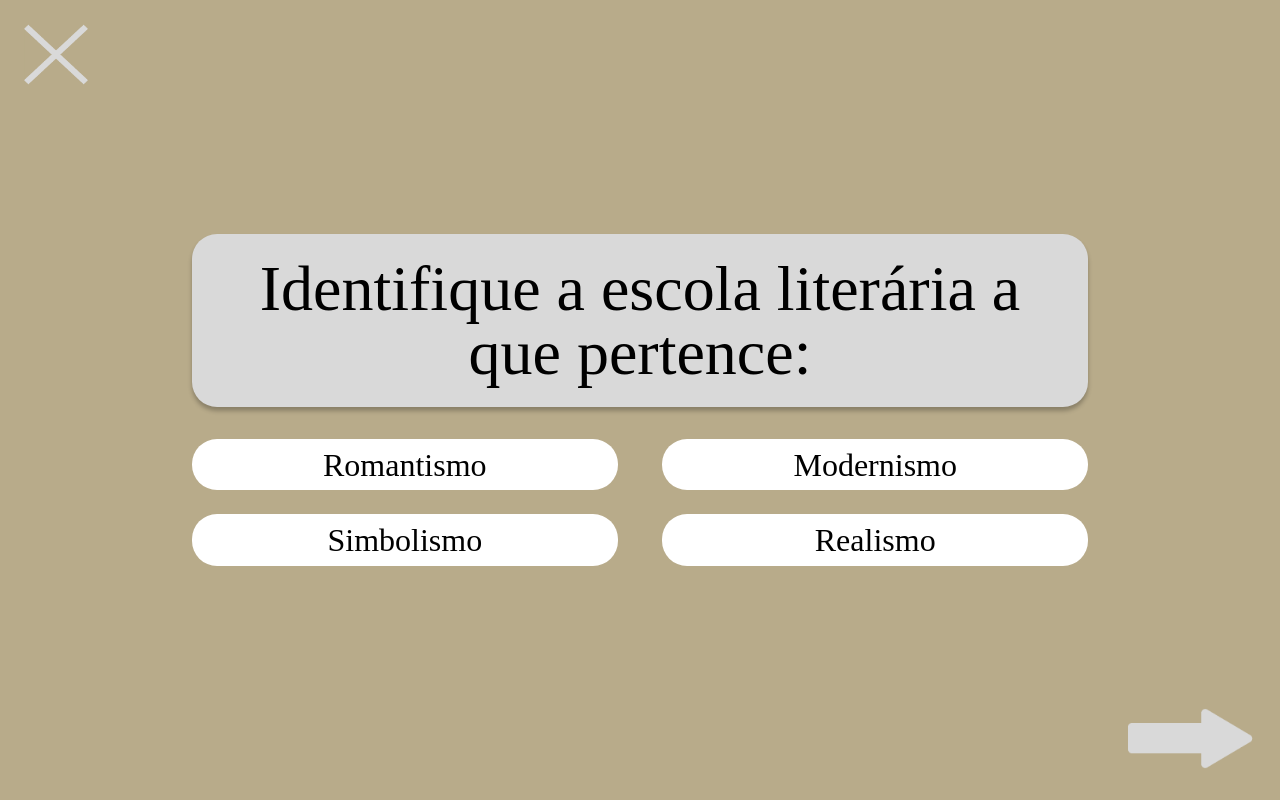
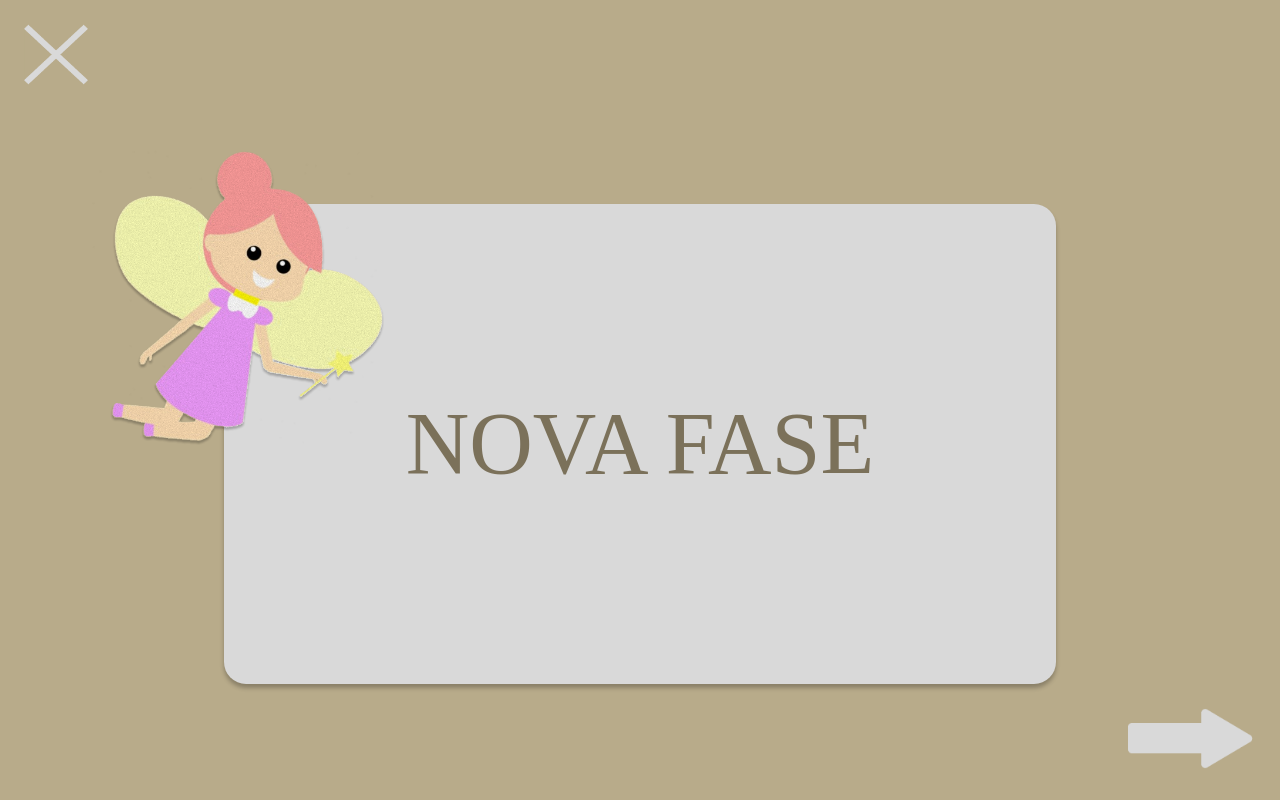
Before and after one commit to Engenharia-Letras/A-Arte-da-Poetica, a React (Vite) app: page / in a window 1280 px wide. Built offline with nearby package versions, Linux system fonts and the light colour scheme; a web font is replaced by a local one.

Commit message:
feat: adicionando a página de nova fase ao App

```diff
--- a/src/App.jsx
+++ b/src/App.jsx
@@ -1,5 +1,6 @@
 import "./App.css";
 import PaginaPergunta from "./pages/PaginaPergunta/PaginaPergunta";
+import PaginaNovaFase from "./pages/PaginaNovaFase/PaginaNovaFase";
 
 function App() {
   const questao = {
@@ -9,7 +10,8 @@ function App() {
 
   return (
     <>
-      <PaginaPergunta questao={questao} />
+      {/* <PaginaPergunta questao={questao} /> */}
+      <PaginaNovaFase />
     </>
   );
 }
```
